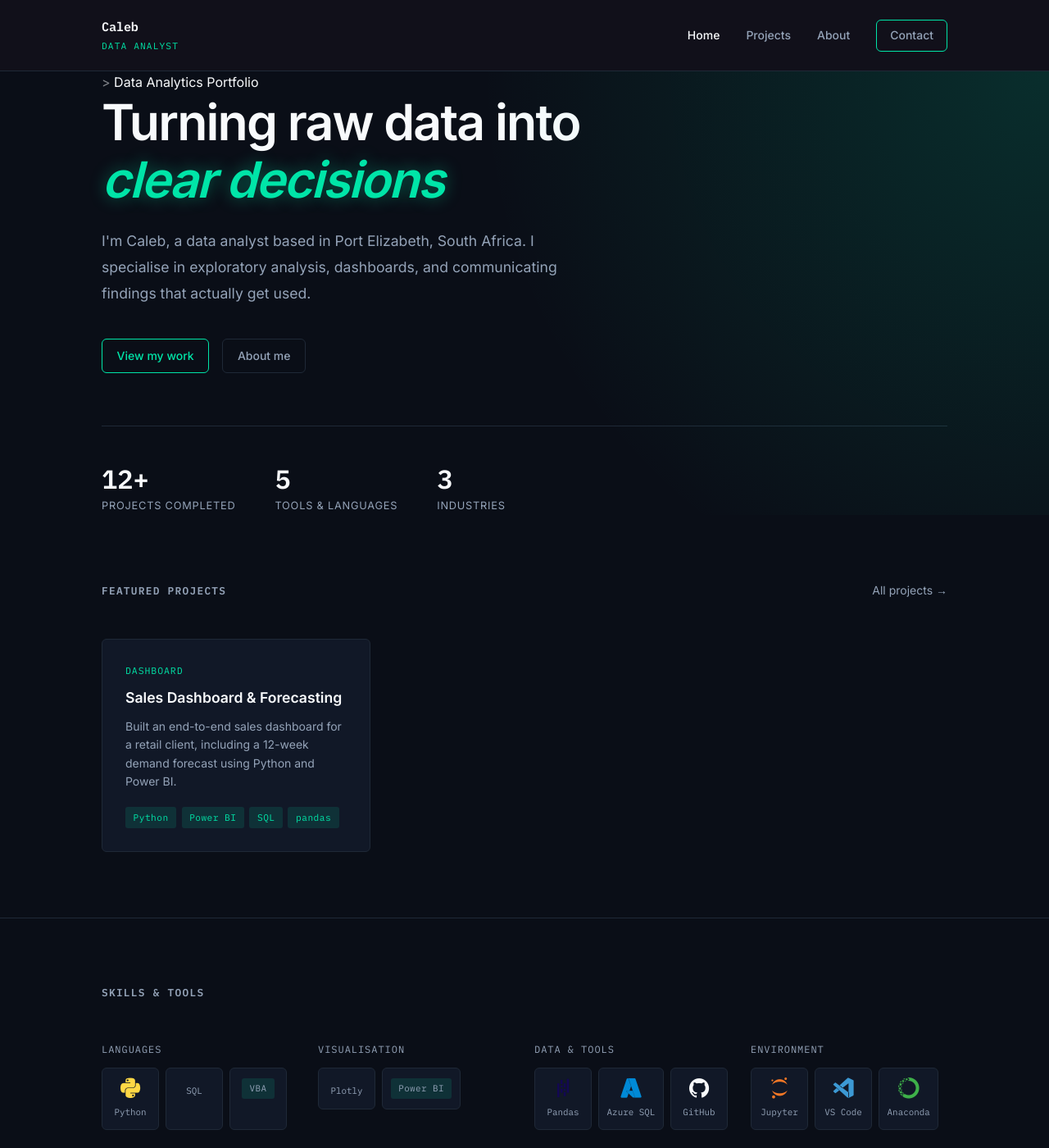
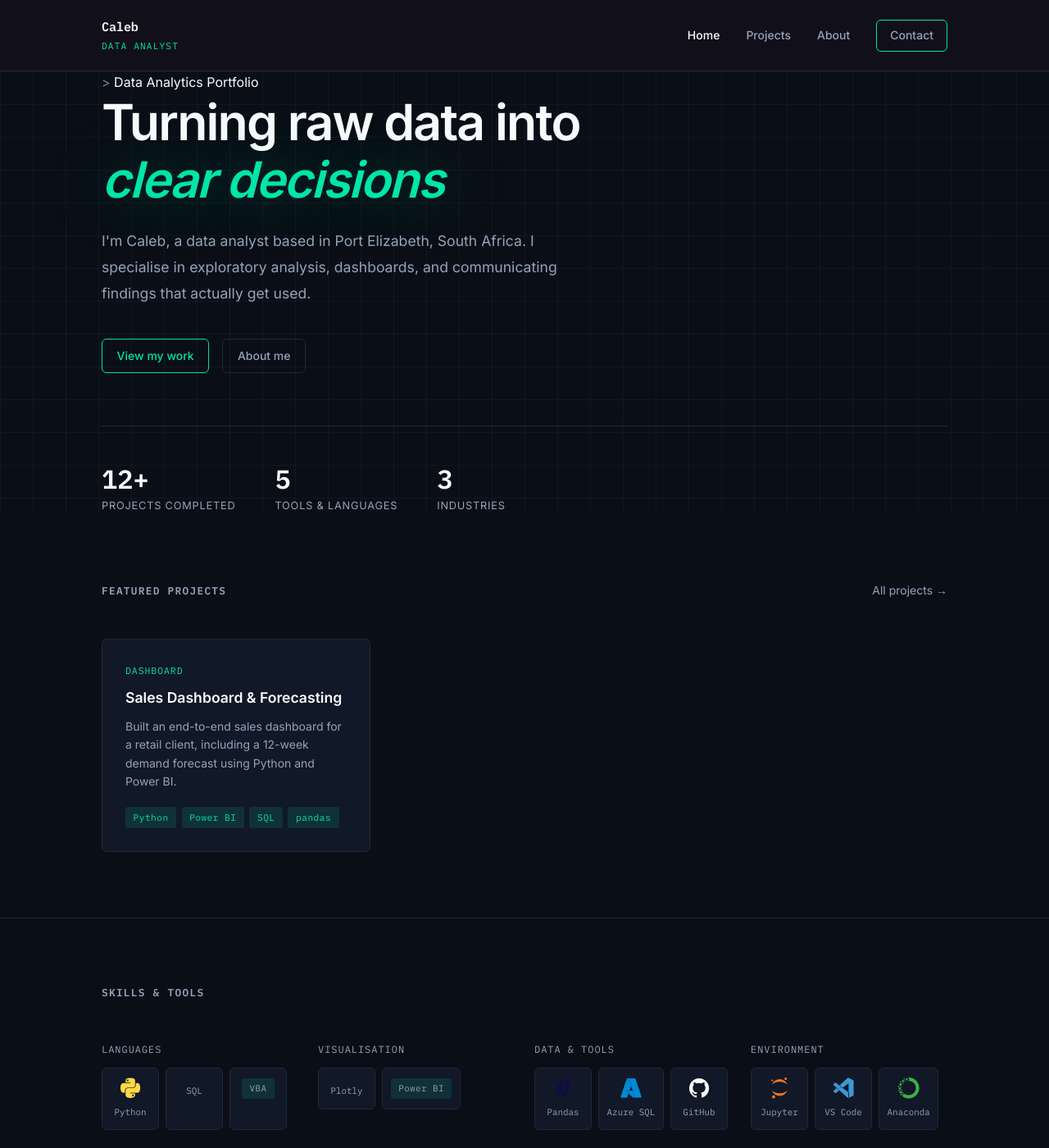
Before and after one commit to Shazilazi/Shazilazi.github.io, a Jekyll site: the page built from index.md, in a window 1280 px wide and 1400 px high. Shown: the whole window at 82% size. Built offline with Jekyll 4.4.1, drawn with Linux system fonts in a browser that asks for light colours.

Commit message:
Update style.css

```diff
--- a/assets/css/style.css
+++ b/assets/css/style.css
@@ -136,6 +136,25 @@ img { max-width: 100%; display: block; }
   position: absolute;
   inset: 0;
 
+  background-image:
+    linear-gradient(rgba(255,255,255,0.03) 1px, transparent 1px),
+    linear-gradient(90deg, rgba(255,255,255,0.03) 1px, transparent 1px);
+
+  background-size: 40px 40px;
+
+  pointer-events: none;
+}
+
+/*.hero {
+  position: relative;
+  overflow: hidden;
+}
+
+.hero::before {
+  content: "";
+  position: absolute;
+  inset: 0;
+
   background:
     radial-gradient(
       circle at top right,
@@ -144,7 +163,7 @@ img { max-width: 100%; display: block; }
     );
 
   pointer-events: none;
-}
+}*/
 
 /*.hero {
   padding: 7rem 0 5rem;
@@ -172,7 +191,7 @@ img { max-width: 100%; display: block; }
 }
 .hero__title em {
   color: var(--accent);
-  text-shadow: 0 0 20px rgba(0,229,168,0.4);
+  text-shadow: 0 0 80px rgba(0,229,168,0.4);
 }
 /*.hero__title em {
   font-style: normal;
```
